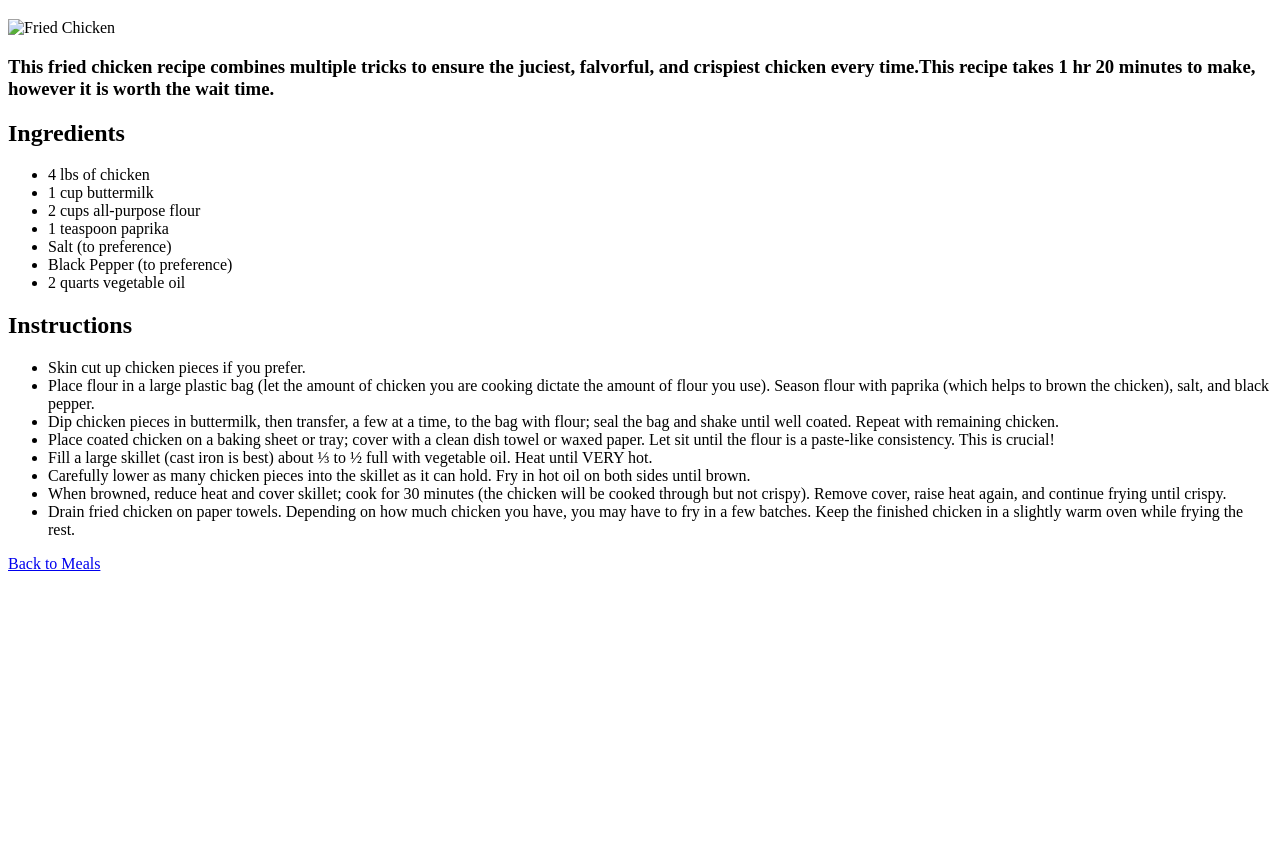
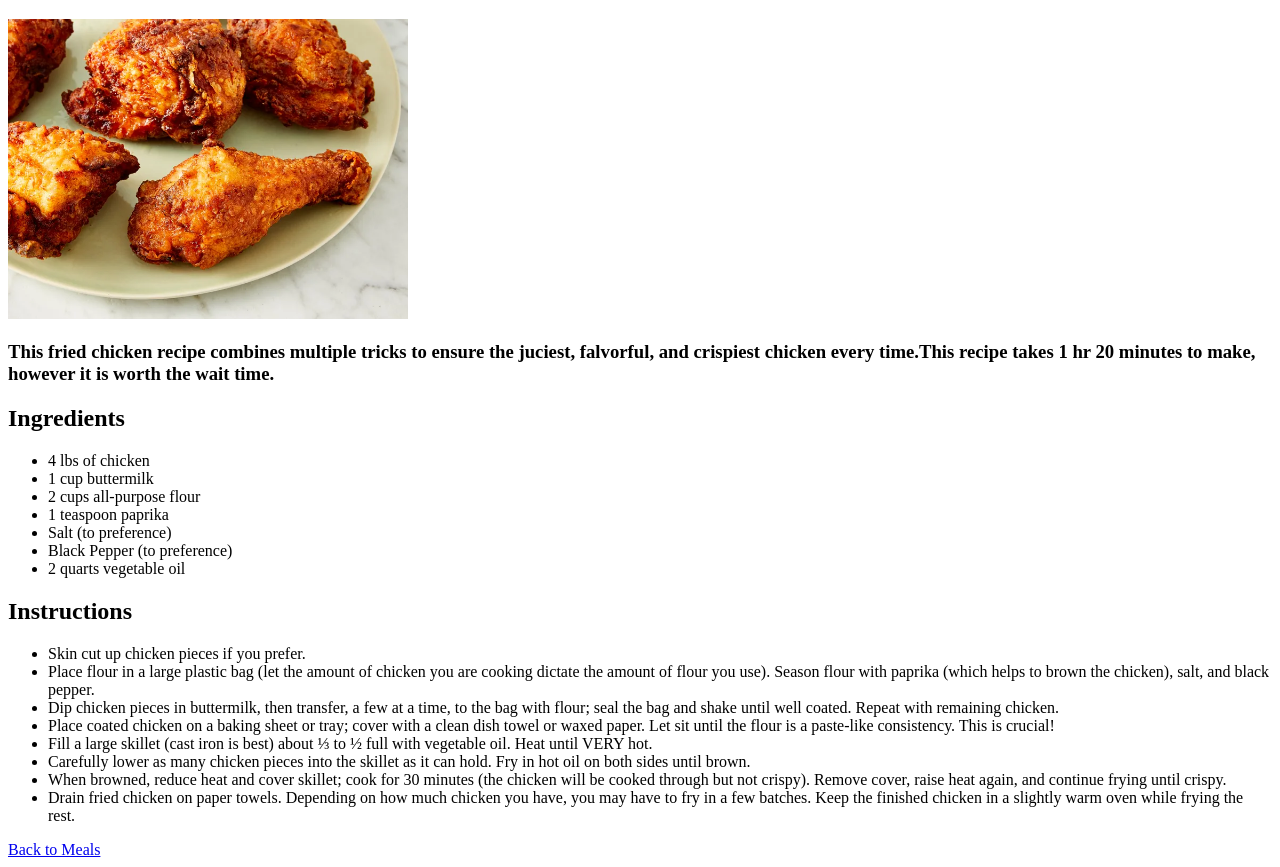
Before and after one commit to ziyezz/ziyezz.github.io, a plain HTML site: page fried-chicken.html in a window 1280 px wide. Shown: the part 61-928 px from the top of the page. Before the commit the page ends 800 px from the top, so only its background shows below. Drawn offline with Linux system fonts and the light colour scheme.

Commit message:
Update fried-chicken.html

```diff
--- a/fried-chicken.html
+++ b/fried-chicken.html
@@ -4,7 +4,7 @@
   <title>Fried Chicken</title>
   <h1>Fried Chicken</h1>
 
-<img src="fried-chicken.jpg" alt="Fried Chicken" width="400">
+  <img src="images/fried-chicken.jpg" alt="Fried Chicken" width="400">
 
 </head>
 <body>
```
